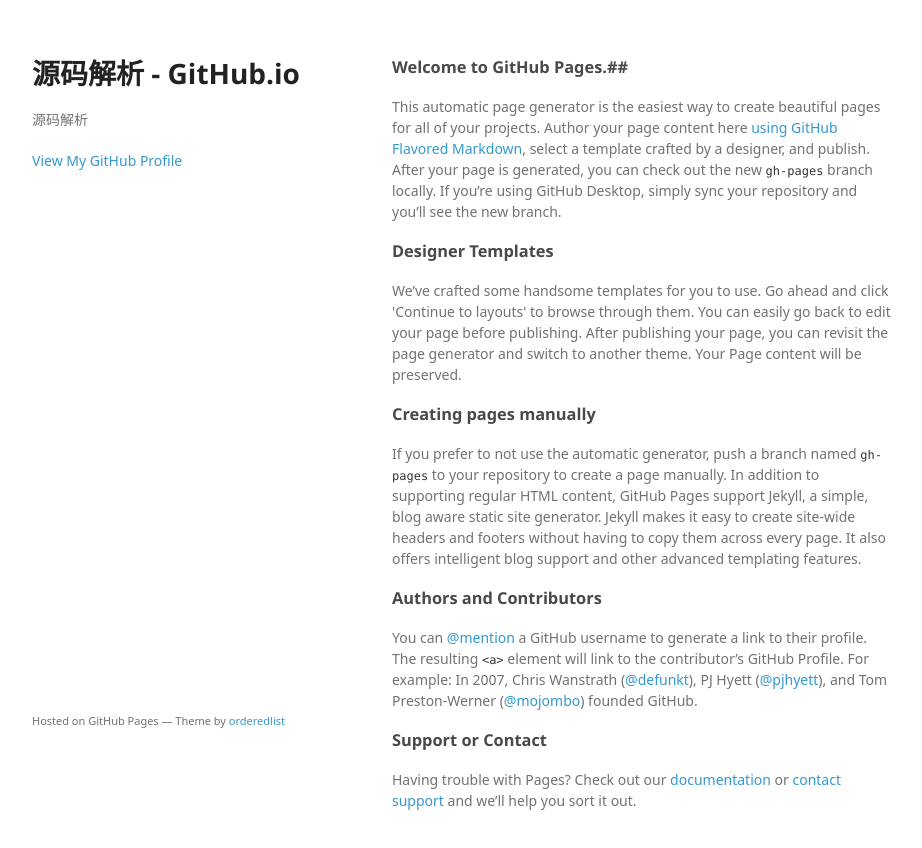
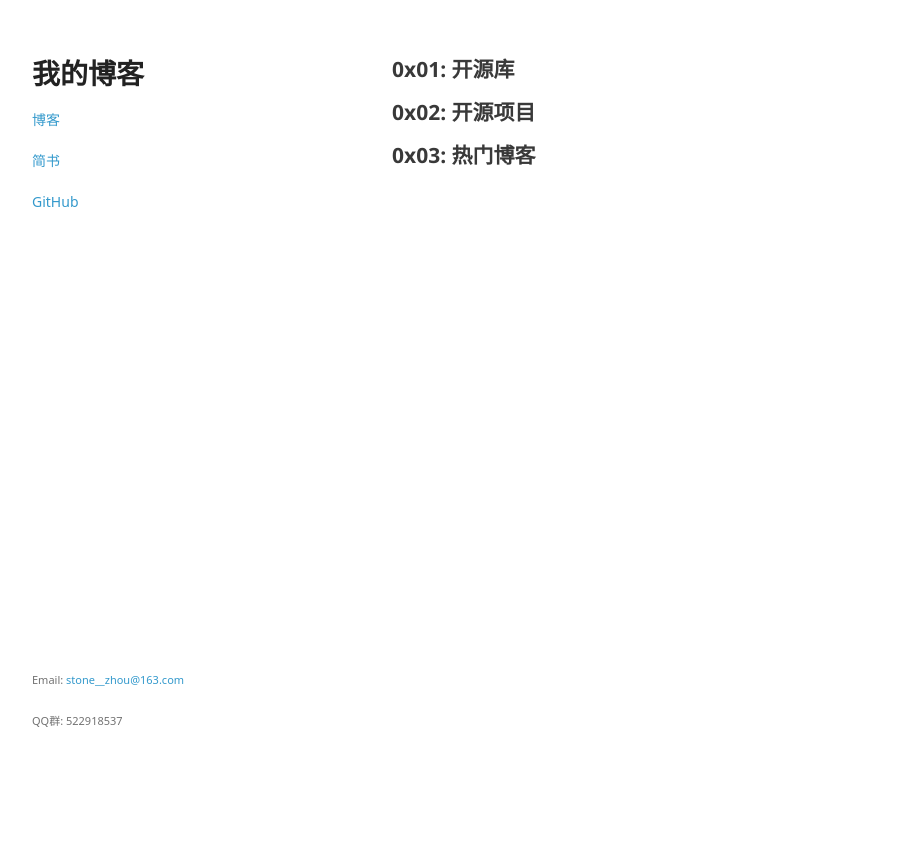
Before and after one commit to stone100/stone100.github.io, a plain HTML site: page index.html in a window 1280 px wide. Shown: the whole page, without its empty margins (178-1100 px from the left). After the commit the page ends 800 px from the top, so only its background shows below. Drawn offline with Linux system fonts and the light colour scheme; a web font is replaced by a local one.

Commit message:
修改主页

```diff
--- a/index.html
+++ b/index.html
@@ -1,9 +1,10 @@
 <!doctype html>
 <html>
+
   <head>
     <meta charset="utf-8">
     <meta http-equiv="X-UA-Compatible" content="chrome=1">
-    <title>源码解析 - GitHub.io by stone100</title>
+    <title>博客 - stone1024 by stone</title>
 
     <link rel="stylesheet" href="stylesheets/styles.css">
     <link rel="stylesheet" href="stylesheets/github-light.css">
@@ -12,46 +13,49 @@
     <script src="//html5shiv.googlecode.com/svn/trunk/html5.js"></script>
     <![endif]-->
   </head>
-  <body>
-    <div class="wrapper">
-      <header>
-        <h1>源码解析 - GitHub.io</h1>
-        <p>源码解析</p>
 
 
-        <p class="view"><a href="https://github.com/stone100">View My GitHub Profile</a></p>
+  <body>
 
+    <div class="wrapper">
+
+      <header>
+        <h1>我的博客</h1>
+        <p><a href="http://stone1024.cn">博客</a></p>
+        <p><a href="http://www.jianshu.com/u/5c920c5e11be">简书</a></p>
+        <p><a href="https://github.com/stone100">GitHub</a></p>
       </header>
+
       <section>
-        <h3>
-<a id="welcome-to-github-pages" class="anchor" href="#welcome-to-github-pages" aria-hidden="true"><span aria-hidden="true" class="octicon octicon-link"></span></a>Welcome to GitHub Pages.##</h3>
+        <h2>0x01: 开源库</h2>
+        <p></p>
+        <p></p>
+        <p></p>
+        <p></p>
+        <p></p>
 
-<p>This automatic page generator is the easiest way to create beautiful pages for all of your projects. Author your page content here <a href="https://guides.github.com/features/mastering-markdown/">using GitHub Flavored Markdown</a>, select a template crafted by a designer, and publish. After your page is generated, you can check out the new <code>gh-pages</code> branch locally. If you’re using GitHub Desktop, simply sync your repository and you’ll see the new branch.</p>
+		<h2>0x02: 开源项目</h2>
+		<p></p>
+        <p></p>
+        <p></p>
+        <p></p>
+        <p></p>
 
-<h3>
-<a id="designer-templates" class="anchor" href="#designer-templates" aria-hidden="true"><span aria-hidden="true" class="octicon octicon-link"></span></a>Designer Templates</h3>
+        <h2>0x03: 热门博客</h2>
+        <p></p>
+        <p></p>
+        <p></p>
+        <p></p>
+        <p></p>
+      </section>
 
-<p>We’ve crafted some handsome templates for you to use. Go ahead and click 'Continue to layouts' to browse through them. You can easily go back to edit your page before publishing. After publishing your page, you can revisit the page generator and switch to another theme. Your Page content will be preserved.</p>
+      <footer>
+        <p><small>Email: <a href="mailto:stone__zhou@163.com">stone__zhou@163.com</a></small></p>
+        <p><small>QQ群: 522918537</small></p>
+      </footer>
 
-<h3>
-<a id="creating-pages-manually" class="anchor" href="#creating-pages-manually" aria-hidden="true"><span aria-hidden="true" class="octicon octicon-link"></span></a>Creating pages manually</h3>
+    </div>
 
-<p>If you prefer to not use the automatic generator, push a branch named <code>gh-pages</code> to your repository to create a page manually. In addition to supporting regular HTML content, GitHub Pages support Jekyll, a simple, blog aware static site generator. Jekyll makes it easy to create site-wide headers and footers without having to copy them across every page. It also offers intelligent blog support and other advanced templating features.</p>
-
-<h3>
-<a id="authors-and-contributors" class="anchor" href="#authors-and-contributors" aria-hidden="true"><span aria-hidden="true" class="octicon octicon-link"></span></a>Authors and Contributors</h3>
-
-<p>You can <a href="https://help.github.com/articles/basic-writing-and-formatting-syntax/#mentioning-users-and-teams" class="user-mention">@mention</a> a GitHub username to generate a link to their profile. The resulting <code>&lt;a&gt;</code> element will link to the contributor’s GitHub Profile. For example: In 2007, Chris Wanstrath (<a href="https://github.com/defunkt" class="user-mention">@defunkt</a>), PJ Hyett (<a href="https://github.com/pjhyett" class="user-mention">@pjhyett</a>), and Tom Preston-Werner (<a href="https://github.com/mojombo" class="user-mention">@mojombo</a>) founded GitHub.</p>
-
-<h3>
-<a id="support-or-contact" class="anchor" href="#support-or-contact" aria-hidden="true"><span aria-hidden="true" class="octicon octicon-link"></span></a>Support or Contact</h3>
-
-<p>Having trouble with Pages? Check out our <a href="https://help.github.com/pages">documentation</a> or <a href="https://github.com/contact">contact support</a> and we’ll help you sort it out.</p>
-      </section>
-      <footer>
-        <p><small>Hosted on GitHub Pages &mdash; Theme by <a href="https://github.com/orderedlist">orderedlist</a></small></p>
-      </footer>
-    </div>
     <script src="javascripts/scale.fix.js"></script>
 
   </body>
```
